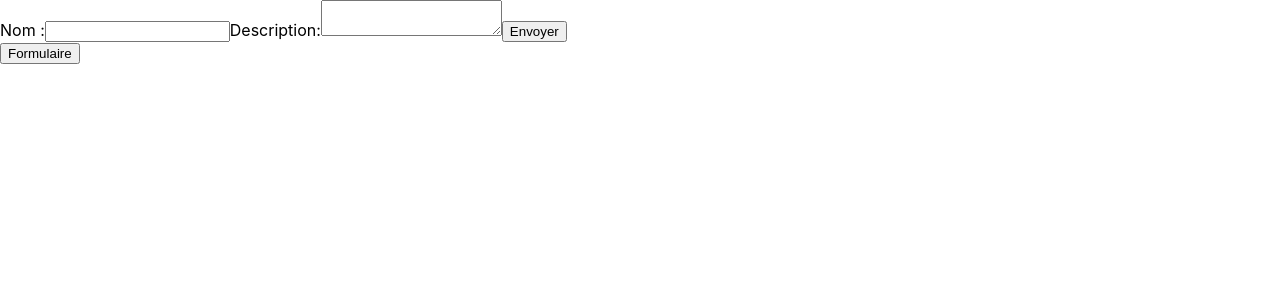
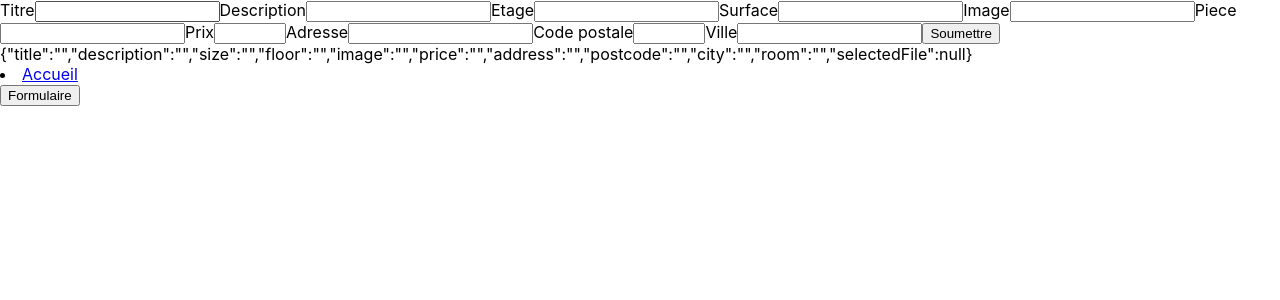
Before and after one commit to Orignal42/Immo, a React (Create React App) app: page /Formulaire in a window 1280 px wide. Shown: the top 300 px of the page. Built offline with nearby package versions, Linux system fonts and the light colour scheme.

Commit message:
3eme depot

```diff
--- a/package.json
+++ b/package.json
@@ -6,10 +6,13 @@
     "@testing-library/jest-dom": "^5.16.4",
     "@testing-library/react": "^13.1.1",
     "@testing-library/user-event": "^13.5.0",
+    "axios": "^0.27.2",
     "react": "^18.1.0",
+    "react-components-form": "^4.0.0",
     "react-dom": "^18.1.0",
     "react-router-dom": "6",
-    "react-scripts": "5.0.1",
+    "react-scripts": "^5.0.1",
+    "simple-react-form": "^3.0.10",
     "web-vitals": "^2.1.4"
   },
   "scripts": {
--- a/src/Components/Formulaire.js
+++ b/src/Components/Formulaire.js
@@ -1,42 +1,170 @@
 import React from "react";
+import axios from 'axios';
 import "../App.css";
-
+import {Link} from "react-router-dom";
 class Formulaire extends React.Component {
   constructor(props) {
     super(props);
-    this.state = { value: "" };
-
+    this.state = {
+      title: "",
+      description: "",
+      size: "",
+      floor: "",
+      image: "",
+      price: "",
+      address: "",
+      postcode: "",
+      city: "",
+      room: "",
+      selectedFile: null
+    };
     this.handleChange = this.handleChange.bind(this);
     this.handleSubmit = this.handleSubmit.bind(this);
   }
 
-  handleChange(event) {
-    this.setState({ value: event.target.value });
+  handleChange(e) {
+    let name = e.target.name;
+    let value = e.target.value;
+    this.setState({
+      [name]: value,
+
+    });
   }
 
-  handleSubmit(event) {
-    alert("Le nom a été soumis : " + this.state.value);
-    event.preventDefault();
+  handleSubmit(e) {
+
+    fetch(`http://127.0.0.1:8000/api/property/add`, {
+      method: "POST",
+      headers: {
+        "Content-type": "application/json; charset=UTF-8"
+            },
+      body:
+        JSON.stringify(this.state),
+      }).then((result)=>{
+        result.json().then((res)=>{
+          console.warn('res',res)
+          console.log(JSON.stringify(this.state))
+          }).catch(err=>{
+            console.log(err)
+        })
+      })
+      //pour la remise à zero des inputs et empecher plusieurs envoie de suite
+      this.setState({
+        title: "",
+        description: "",
+        size: "",
+        floor: "",
+        image: "",
+        price: "",
+        address: "",
+        postcode: "",
+        city: "",
+        room: "",
+      });
   }
 
   render() {
     return (
-      <div className="Formulaire">
-        <form onSubmit={this.handleSubmit}>
-          <label>
-            Nom :
-            <input
-              type="text"
-              value={this.state.value}
-              onChange={this.handleChange}
-            />
-          </label>
-          Description:<textarea></textarea>
-          <input type="submit" value="Envoyer" />
-        </form>
+      <div>
+
+          <label htmlFor="title">Titre</label>
+          <input
+            type="text"
+            id="title"
+            name="title"
+            value={this.state.title}
+            onChange={this.handleChange}
+          />
+          <label htmlFor="description">Description</label>
+          <input
+            type="text"
+            id="description"
+            name="description"
+            value={this.state.description}
+            onChange={this.handleChange}
+          />
+          <label htmlFor="floor">Etage</label>
+          <input
+            type="number"
+            id="floor"
+            name="floor"
+            value={this.state.floor}
+            onChange={this.handleChange}
+
+          />
+          <label htmlFor="size">Surface</label>
+          <input
+            type="number"
+            id="size"
+            name="size"
+            value={this.state.size}
+            onChange={this.handleChange}
+          />
+          <label htmlFor="image">Image</label>
+          <input
+            type="text"
+            id="image"
+            name="image"
+            value={this.state.image}
+            onChange={this.handleChange}
+          />
+          <label htmlFor="room">Piece</label>
+          <input
+            type="number"
+            id="room"
+            name="room"
+            value={this.state.room}
+            onChange={this.handleChange}
+          />
+          <label htmlFor="price">Prix</label>
+          <input
+            type="number"
+            id="price"
+            name="price"
+            min='100'
+            max='1000'
+            value={this.state.price}
+            onChange={this.handleChange}
+          />
+          <label htmlFor="address">Adresse</label>
+          <input
+            type="text"
+            id="address"
+            name="address"
+            value={this.state.address}
+            onChange={this.handleChange}
+          />
+
+          <label htmlFor="postcode">Code postale</label>
+          <input
+            type="number"
+            id="postcode"
+            name="postcode"
+            min='1000'
+            max='9999'
+            value={this.state.postcode}
+            onChange={this.handleChange}
+          />
+
+          <label htmlFor="city">Ville</label>
+          <input
+            type="text"
+            id="city"
+            name="city"
+            value={this.state.city}
+            onChange={this.handleChange}
+          />
+          <button onClick={this.handleSubmit}>Soumettre</button>
+
+
+        {JSON.stringify(this.state)}
+        <li><Link to="/">Accueil</Link></li>
+
       </div>
+
+
+
     );
   }
 }
-
 export default Formulaire;
--- a/src/Components/ImmoDetail.js
+++ b/src/Components/ImmoDetail.js
@@ -1,6 +1,6 @@
 import React from "react";
 import "../App.css";
-import { useParams } from "react-router-dom";
+import { useParams,Link } from "react-router-dom";
 class ImmoDetail extends React.Component {
   constructor(props) {
     super(props);
@@ -34,8 +34,11 @@ class ImmoDetail extends React.Component {
           <p>{datas.description}</p>
           <p>{datas.size}</p>
           <p> {datas.floor}</p>
-          <p>{datas.image}</p>
+          <p> {datas.image}</p>
+          <img src={datas.image}/>
+
         </ol>
+        <li><Link to="/">Accueil</Link></li>
       </div>
     );
   }
```
Also changed, not shown: 2 other files (tests, documents, lock files or other folders).
